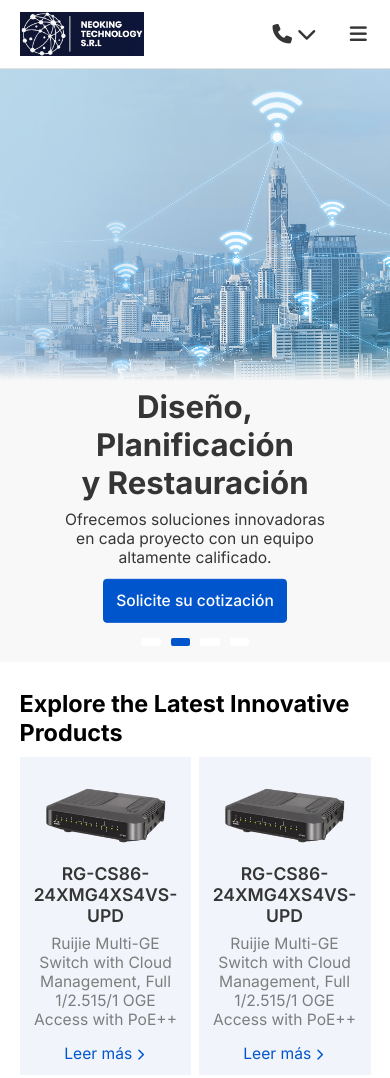
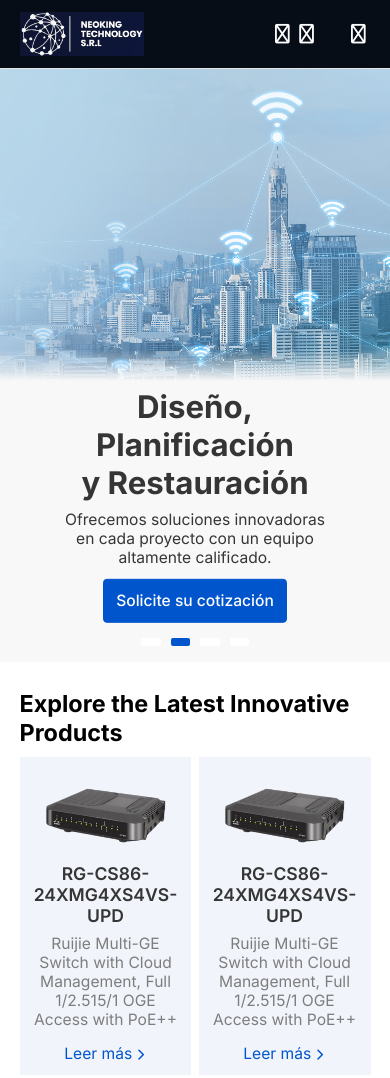
Before and after one commit to HT15094/HT15094.github.io, a plain HTML site: page index.html in a window 390 px wide. Shown: the top 1078 px of the page. Drawn offline with nearby package versions, Linux system fonts and the light colour scheme.

Commit message:
style.css

```diff
--- a/style.css
+++ b/style.css
@@ -1038,7 +1038,7 @@ header{
     position: sticky;
     top: 0;
     z-index: 9999;
-    background-color: #ffffff;
+    background-color: var(--dark);
     border-bottom: none;
 }
 header nav{
@@ -1047,7 +1047,7 @@ header nav{
     display: flex;
     justify-content: space-between;
     z-index: 9999;
-    background-color: #ffffff;
+    background-color: var(--dark);
     border-bottom: 1px solid var(--border-grey-min-display);
 }
 .logo{
@@ -1110,7 +1110,8 @@ header nav{
 }
 .dropdown-btn i{
     font-size: 5vw;
-    color: var(--text);
+    font-weight: 400;
+    color: white;
 }
 .container-btn-dropdown{
     display: flex;
```
